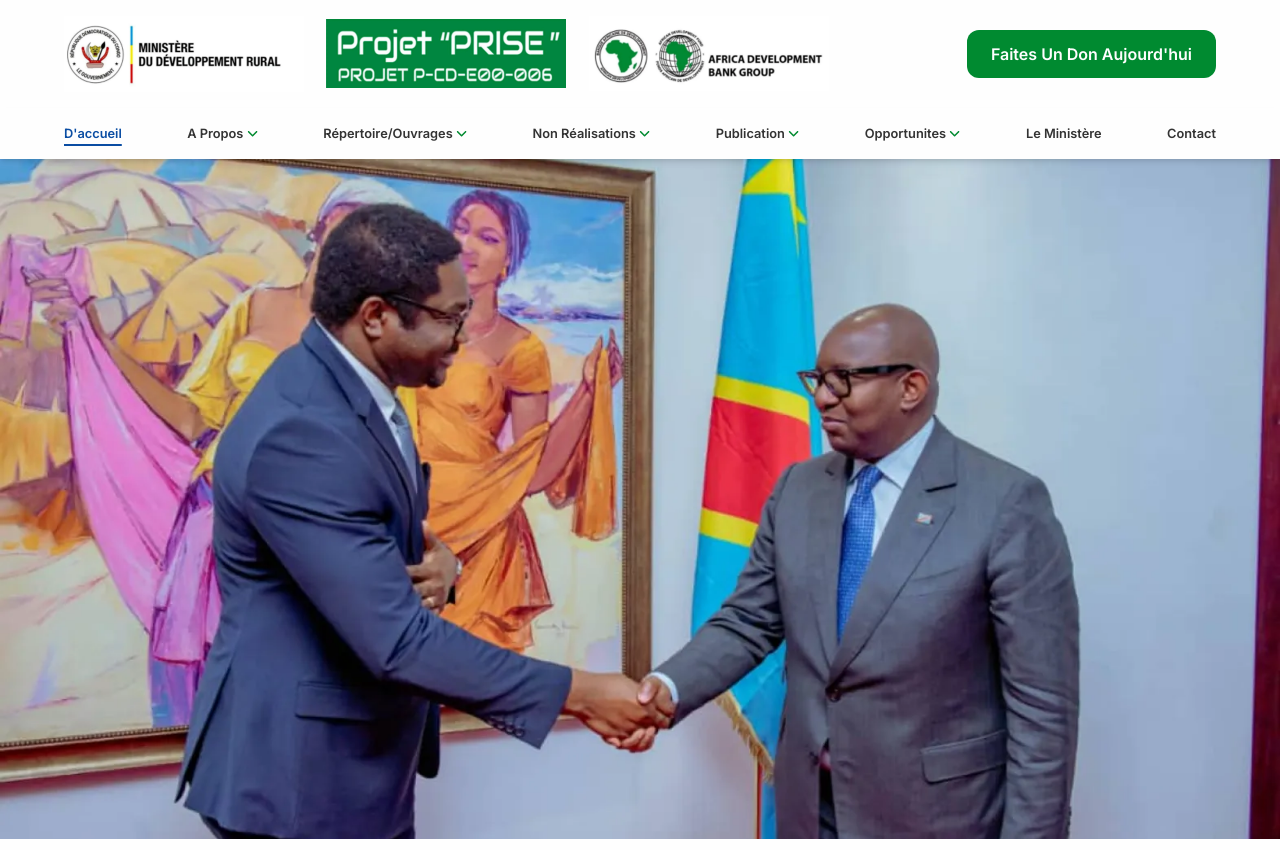
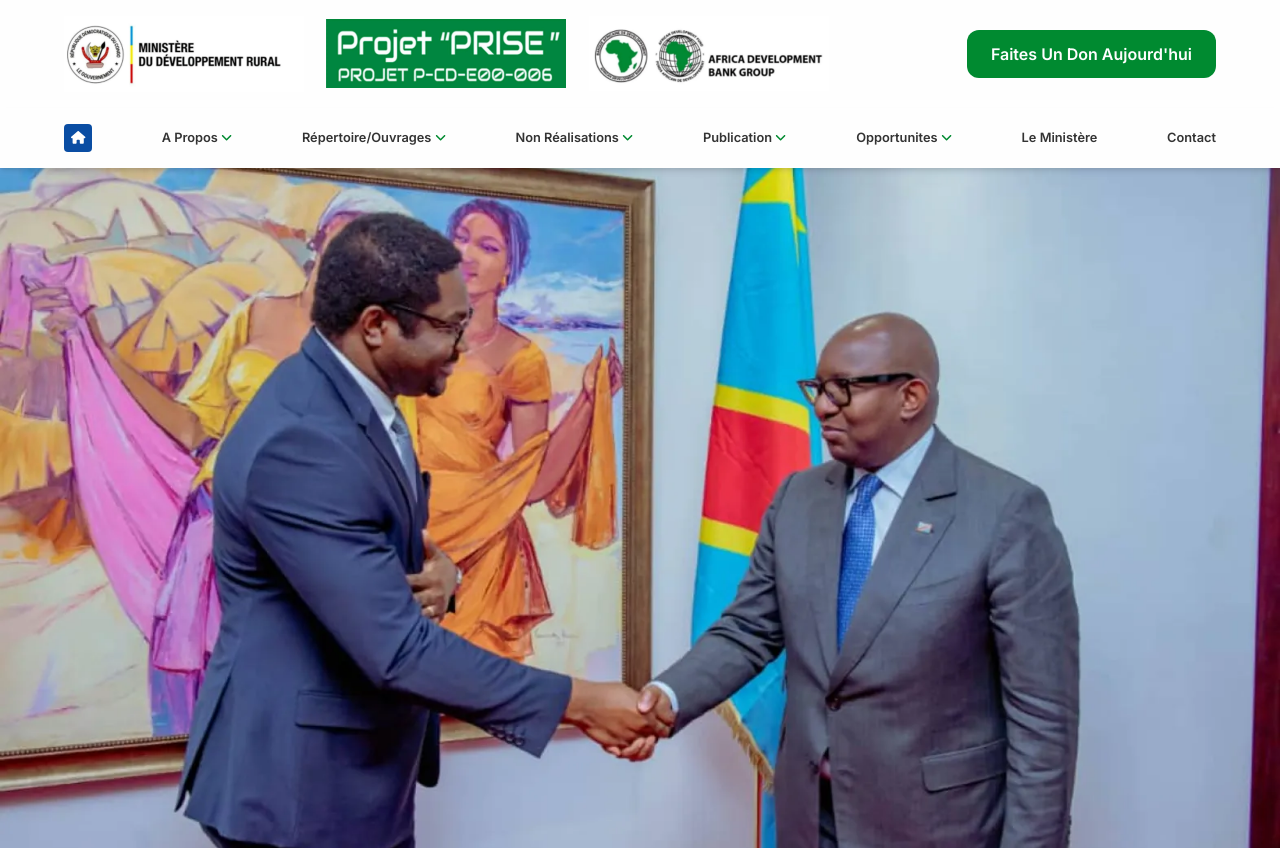
Before and after one commit to rohan031/rural-devlopment, a Next.js app: page / in a window 1280 px wide. Shown: the top 850 px of the page. Built offline with nearby package versions, Linux system fonts and the light colour scheme.

Commit message:
added extra links to nav bar and changed home page in nav

```diff
--- a/src/components/Navigation/NavMain.tsx
+++ b/src/components/Navigation/NavMain.tsx
@@ -6,7 +6,7 @@ import Container from "../Container/Container";
 import { NavBarLinks, navBarLinks, rootLinks } from "@/data/navigation";
 import Link from "next/link";
 import { FontAwesomeIcon } from "@fortawesome/react-fontawesome";
-import { faAngleDown } from "@fortawesome/free-solid-svg-icons";
+import { faAngleDown, faHome } from "@fortawesome/free-solid-svg-icons";
 import { usePathname } from "next/navigation";
 
 type HandleNavBarLinks = (
@@ -125,6 +125,18 @@ const NavMain = () => {
 						</div>
 
 						<ul role="list">
+							<li className={styles.linkItem}>
+								<Link
+									className={styles.home}
+									data-type="link"
+									href="/"
+									data-active={pathname === "/"}
+									onClick={handleClick}
+								>
+									<FontAwesomeIcon icon={faHome} />
+								</Link>
+							</li>
+
 							{navBarLinks.map((item) =>
 								handleNavBarLinks(item, 0)
 							)}
--- a/src/components/Navigation/Navigation.tsx
+++ b/src/components/Navigation/Navigation.tsx
@@ -22,10 +22,20 @@ const NavUpper = () => {
 	}, []);
 
 	return (
-		<Container type="normal" className={styles.navUpper} htmlRef={navRef}>
+		<div className={styles.navUpperParent}>
+			<Container
+				type="normal"
+				className={styles.navUpper}
+				htmlRef={navRef}
+			>
 				<div>
 					<Link href="/">
-					<img width={200} height={100} src="/logo.webp" alt="logo" />
+						<img
+							width={200}
+							height={100}
+							src="/logo.webp"
+							alt="logo"
+						/>
 					</Link>
 				</div>
 
@@ -52,6 +62,7 @@ const NavUpper = () => {
 					</a>
 				</div>
 			</Container>
+		</div>
 	);
 };
 
--- a/src/components/Navigation/navigation.module.scss
+++ b/src/components/Navigation/navigation.module.scss
@@ -6,6 +6,10 @@
 	color: var(--text);
 
 	z-index: 10;
+
+	.navUpperParent {
+		background-color: var(--white);
+	}
 
 	.navUpper {
 		display: none;
@@ -327,5 +331,29 @@
 				}
 			}
 		}
+
+		.home.home {
+			--_bg: var(--accent-primary);
+			padding: 0.25rem;
+
+			background-color: var(--_bg);
+			width: 1.75rem;
+			aspect-ratio: 1;
+
+			display: flex;
+			align-items: center;
+			justify-content: center;
+			border-radius: 0.25rem;
+
+			transition: background-color 300ms;
+
+			&[data-active="true"] {
+				--_bg: var(--accent-secondary);
+			}
+
+			svg {
+				color: var(--white);
+			}
+		}
 	}
 }
--- a/src/data/navigation.ts
+++ b/src/data/navigation.ts
@@ -39,6 +39,26 @@ export const rootLinks = {
 	sankuru: {
 		title: "Sankuru",
 		link: "/repertoire-ouvrages/sankuru",
+	},
+	hautLomami: {
+		title: "Haut-lomami",
+		link: "/repertoire-ouvrages/haut-lomami",
+	},
+	kwango: {
+		title: "Kwango",
+		link: "/repertoire-ouvrages/kwango",
+	},
+	kwilu: {
+		title: "Kwilu",
+		link: "/repertoire-ouvrages/kwilu",
+	},
+	maindombe: {
+		title: "Maindombe",
+		link: "/repertoire-ouvrages/maindombe",
+	},
+	maniema: {
+		title: "Maniema",
+		link: "/repertoire-ouvrages/maniema",
 	},
 	infrastructureDevelopment: {
 		title: "Developpement Des Infrastructres",
@@ -114,7 +134,7 @@ export type NavBarLinks = {
 };
 
 export const navBarLinks: NavBarLinks[] = [
-	rootLinks.home,
+	// rootLinks.home,
 	{
 		title: "A Propos",
 		active: "/a-propos",
@@ -134,6 +154,11 @@ export const navBarLinks: NavBarLinks[] = [
 			rootLinks.kasaiEastern,
 			rootLinks.Loamani,
 			rootLinks.sankuru,
+			rootLinks.hautLomami,
+			rootLinks.kwango,
+			rootLinks.kwilu,
+			rootLinks.maindombe,
+			rootLinks.maniema,
 		],
 	},
 	{
--- a/src/styles/main.scss
+++ b/src/styles/main.scss
@@ -58,6 +58,7 @@ body {
 	display: grid;
 	// min-height: 500vb;
 	grid-template-rows: auto 1fr auto;
+	color-scheme: light;
 }
 
 main {
```
Lines whose indentation alone changed are shown as unchanged.
